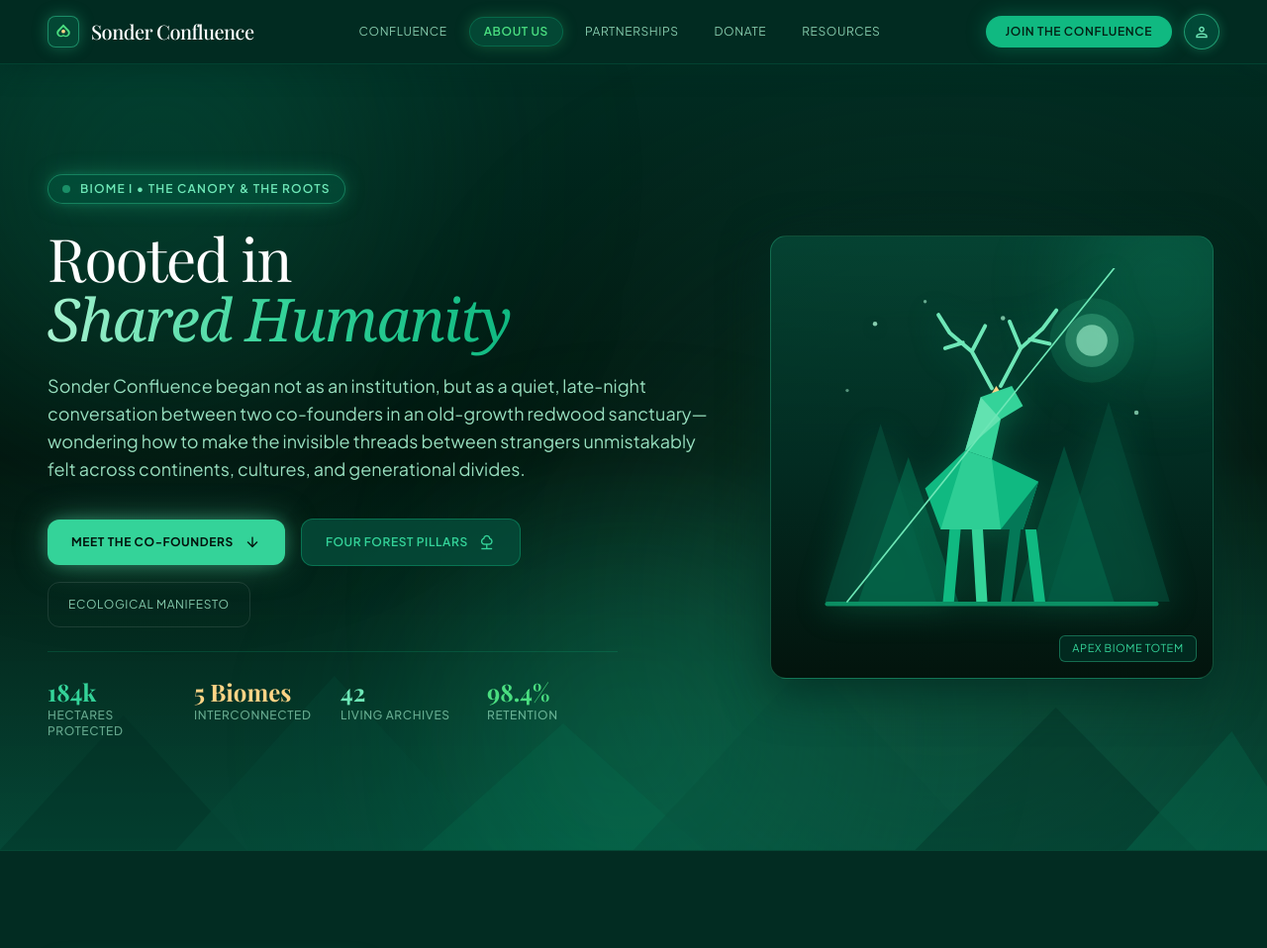
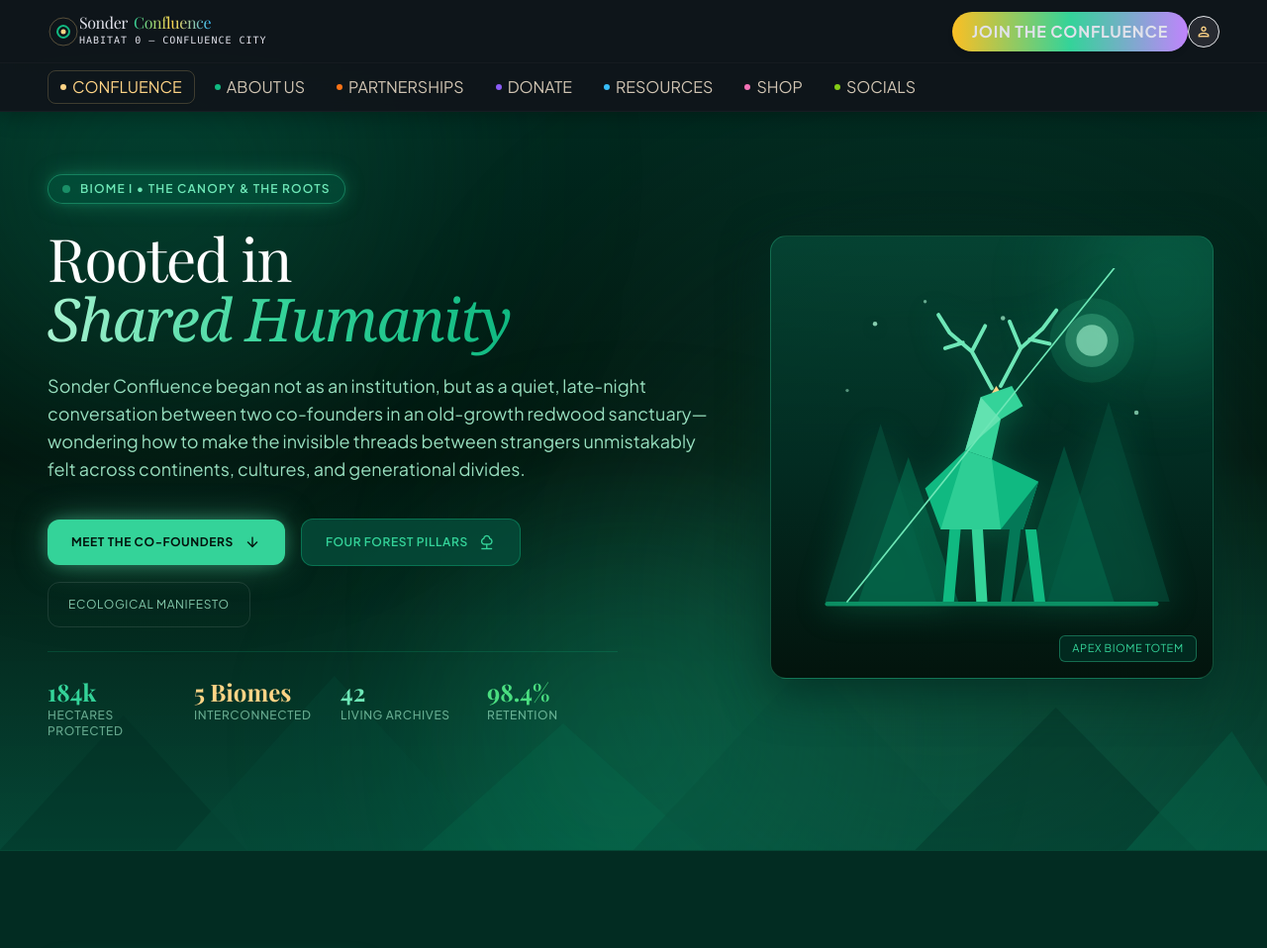
Before and after one commit to Sonder-Confluence/Website, a plain HTML site: page about.html in a window 1280 px wide. Shown: the top 958 px of the page at 99% size. Drawn offline with nearby package versions, Linux system fonts and the light colour scheme; a web font is replaced by a local one.

Commit message:
Update about.html

```diff
--- a/about.html
+++ b/about.html
@@ -94,38 +94,74 @@
   </style>
 </head>
 <body class="bg-forest-abyss font-body-md text-body-md text-on-surface antialiased selection:bg-forest-mint selection:text-forest-deepest">
-<!-- 1. TOP NAVIGATION BAR -->
-<header class="fixed top-0 w-full z-50 bg-[#022c22]/90 backdrop-blur-xl border-b border-forest-emerald/30 shadow-[0_4px_24px_rgba(2,44,34,0.7)]">
-<div class="h-16 max-w-7xl mx-auto px-6 lg:px-12 flex items-center justify-between gap-4">
-<!-- Brand Logo -->
-<a class="flex items-center gap-3 shrink-0 group" data-path="confluence" href="#">
-<div class="w-8 h-8 rounded-lg bg-emerald-500/20 border border-emerald-400/50 flex items-center justify-center p-1.5 transition-transform group-hover:scale-105 shadow-[0_0_15px_rgba(52,211,153,0.35)]">
-<svg class="w-full h-full text-[#4ade80]" fill="currentColor" viewbox="0 0 24 24">
-<path d="M12 2L4.5 9.5C3.5 10.5 3 11.8 3 13.2C3 16.4 5.6 19 8.8 19C10.2 19 11.5 18.5 12.5 17.5L12 16.5L11.5 17.5C12.5 18.5 13.8 19 15.2 19C18.4 19 21 16.4 21 13.2C21 11.8 20.5 10.5 19.5 9.5L12 2ZM12 5.8L17.4 11.2C18.1 11.9 18.5 12.8 18.5 13.8C18.5 15.8 16.9 17.4 14.9 17.4C14 17.4 13.1 17 12.4 16.3L12 15.8L11.6 16.3C10.9 17 10 17.4 9.1 17.4C7.1 17.4 5.5 15.8 5.5 13.8C5.5 12.8 5.9 11.9 6.6 11.2L12 5.8Z"></path>
-<circle cx="12" cy="11.5" fill="#ffd486" r="2.5"></circle>
+<!-- Two-Tier Header -->
+<header class="fixed top-0 w-full z-50 bg-surface/90 backdrop-blur-xl border-b border-surface-container-high/40 shadow-[0_4px_20px_rgba(0,0,0,0.3)]">
+  <!-- Top Tier: Organization Name & Logo (Left) + Actions (Right) -->
+  <div class="h-16 max-w-7xl mx-auto px-6 lg:px-12 flex items-center justify-between gap-space-md border-b border-surface-container-high/30">
+    <!-- Logo & Organization Name -->
+    <a class="flex items-center gap-space-sm shrink-0 group" data-path="confluence" href="index.html">
+      <div class="w-8 h-8 relative flex items-center justify-center transition-transform duration-300 group-hover:rotate-6">
+        <svg class="w-full h-full" fill="none" viewbox="0 0 32 32" xmlns="http://www.w3.org/2000/svg">
+          <circle cx="16" cy="16" r="14" stroke="#ffd486" stroke-opacity="0.3" stroke-width="1"></circle>
+          <path d="M10 16 C10 12, 14 10, 16 10 C20 10, 22 14, 22 16 C22 20, 18 22, 16 22 C12 22, 10 18, 10 16 Z" stroke="url(#wovenGradHeader)" stroke-linecap="round" stroke-width="2"></path>
+          <circle cx="16" cy="16" fill="#ffd486" r="2.5"></circle>
+          <defs>
+            <lineargradient id="wovenGradHeader" x1="10" x2="22" y1="10" y2="22">
+              <stop offset="0%" stop-color="#10b981"></stop>
+              <stop offset="20%" stop-color="#f97316"></stop>
+              <stop offset="40%" stop-color="#8b5cf6"></stop>
+              <stop offset="60%" stop-color="#38bdf8"></stop>
+              <stop offset="80%" stop-color="#f472b6"></stop>
+              <stop offset="100%" stop-color="#84cc16"></stop>
+            </lineargradient>
+          </defs>
         </svg>
       </div>
-<span class="font-headline-sm text-lg md:text-xl font-medium tracking-tight text-white group-hover:text-forest-mint transition-colors">Sonder Confluence</span>
+      <div class="flex flex-col">
+        <span class="font-headline-sm text-title-lg tracking-tight text-on-surface flex items-center gap-1.5 leading-none">
+          Sonder <span class="bg-gradient-to-r from-emerald-400 via-amber-300 to-sky-400 bg-clip-text text-transparent">Confluence</span>
+        </span>
+        <span class="text-[10px] font-mono tracking-widest text-outline uppercase mt-0.5">Habitat 0 — Confluence City</span>
+      </div>
     </a>
-<!-- Nav links -->
-<nav class="hidden md:flex items-center gap-1.5 lg:gap-2">
-<a class="px-3.5 py-1.5 rounded-lg font-label-lg text-xs uppercase tracking-wider text-forest-fog/80 hover:text-white hover:bg-forest-canopy/40 transition-colors" data-path="confluence" href="#">Confluence</a>
-<a aria-current="page" class="px-3.5 py-1.5 rounded-full uppercase tracking-wider text-xs font-semibold bg-emerald-500/20 text-[#4ade80] border border-emerald-500/30 shadow-[0_0_15px_rgba(74,222,128,0.25)] transition-all" data-path="about-us" href="#">About Us</a>
-<a class="px-3.5 py-1.5 rounded-lg font-label-lg text-xs uppercase tracking-wider text-forest-fog/80 hover:text-white hover:bg-forest-canopy/40 transition-colors" data-path="partnerships" href="#">Partnerships</a>
-<a class="px-3.5 py-1.5 rounded-lg font-label-lg text-xs uppercase tracking-wider text-forest-fog/80 hover:text-white hover:bg-forest-canopy/40 transition-colors" data-path="donate" href="#">Donate</a>
-<a class="px-3.5 py-1.5 rounded-lg font-label-lg text-xs uppercase tracking-wider text-forest-fog/80 hover:text-white hover:bg-forest-canopy/40 transition-colors" data-path="resources" href="#">Resources</a>
-</nav>
-<!-- Header Actions -->
-<div class="flex items-center gap-3 shrink-0">
-<a class="hidden sm:inline-flex items-center justify-center px-5 py-2 rounded-full bg-[#10b981] hover:bg-[#34d399] text-[#042014] font-label-lg text-xs font-semibold uppercase tracking-wider transition-all duration-300 hover:scale-105 shadow-[0_0_20px_rgba(16,185,129,0.35)] liquid-btn" data-path="donate" href="#">
+
+    <!-- Far Right: Join the Confluence Button & Profile Icon -->
+    <div class="flex items-center gap-space-md shrink-0">
+      <a class="btn-flow inline-flex items-center justify-center px-5 py-2 rounded-full bg-gradient-to-r from-amber-400 via-emerald-400 to-purple-400 text-surface-container-lowest font-label-lg text-label-lg uppercase font-bold tracking-wider hover:opacity-95 shadow-md" data-path="donate" href="donate.html">
         Join the Confluence
       </a>
-<div class="w-9 h-9 rounded-full bg-forest-emerald/40 border border-emerald-400/60 text-emerald-300 flex items-center justify-center shadow-[0_0_12px_rgba(52,211,153,0.3)] hover:border-forest-mint transition-colors cursor-pointer">
-<span class="material-symbols-outlined text-[19px]">person</span>
+      <div class="w-8 h-8 rounded-full bg-surface-container-high border border-outline-variant/40 flex items-center justify-center hover:border-primary/50 transition-colors cursor-pointer">
+        <span class="material-symbols-outlined text-primary text-[18px]">person</span>
       </div>
     </div>
   </div>
-</header>
+
+  <!-- Bottom Tier: Navigation Links -->
+  <div class="h-12 max-w-7xl mx-auto px-6 lg:px-12 flex items-center overflow-x-auto scrollbar-none">
+    <nav class="flex items-center gap-1 lg:gap-2">
+      <a aria-current="page" class="px-3 py-1 rounded-lg text-label-lg font-label-lg uppercase transition-all bg-surface-container-highest text-primary border border-primary/20 shadow-sm flex items-center gap-1.5" data-path="confluence" href="index.html">
+        <span class="w-1.5 h-1.5 rounded-full bg-[#ffd486]"></span>Confluence
+      </a>
+      <a class="px-3 py-1 rounded-lg font-label-lg text-label-lg uppercase text-on-surface-variant whitespace-nowrap hover:text-emerald-300 hover:bg-emerald-950/30 transition-colors flex items-center gap-1.5" data-path="about-us" href="about.html">
+        <span class="w-1.5 h-1.5 rounded-full bg-[#10b981]"></span>About Us
+      </a>
+      <a class="px-3 py-1 rounded-lg font-label-lg text-label-lg uppercase text-on-surface-variant whitespace-nowrap hover:text-orange-300 hover:bg-orange-950/30 transition-colors flex items-center gap-1.5" data-path="partnerships" href="partnerships.html">
+        <span class="w-1.5 h-1.5 rounded-full bg-[#f97316]"></span>Partnerships
+      </a>
+      <a class="px-3 py-1 rounded-lg font-label-lg text-label-lg uppercase text-on-surface-variant whitespace-nowrap hover:text-purple-300 hover:bg-purple-950/30 transition-colors flex items-center gap-1.5" data-path="donate" href="donate.html">
+        <span class="w-1.5 h-1.5 rounded-full bg-[#8b5cf6]"></span>Donate
+      </a>
+      <a class="px-3 py-1 rounded-lg font-label-lg text-label-lg uppercase text-on-surface-variant whitespace-nowrap hover:text-sky-300 hover:bg-sky-950/30 transition-colors flex items-center gap-1.5" data-path="resources" href="resources.html">
+        <span class="w-1.5 h-1.5 rounded-full bg-[#38bdf8]"></span>Resources
+      </a>
+      <a class="px-3 py-1 rounded-lg font-label-lg text-label-lg uppercase text-on-surface-variant whitespace-nowrap hover:text-pink-300 hover:bg-pink-950/30 transition-colors flex items-center gap-1.5" data-path="shop" href="shop.html">
+        <span class="w-1.5 h-1.5 rounded-full bg-[#f472b6]"></span>Shop
+      </a>
+      <a class="px-3 py-1 rounded-lg font-label-lg text-label-lg uppercase text-on-surface-variant whitespace-nowrap hover:text-lime-300 hover:bg-lime-950/30 transition-colors flex items-center gap-1.5" data-path="socials" href="socials.html">
+        <span class="w-1.5 h-1.5 rounded-full bg-[#84cc16]"></span>Socials
+      </a>
+    </nav>
+            </div></header>
 <main class="w-full pt-16 min-h-screen">
 <div class="flex flex-col w-full">
 <!-- ======================================================== -->
```
Lines whose indentation alone changed are shown as unchanged.
